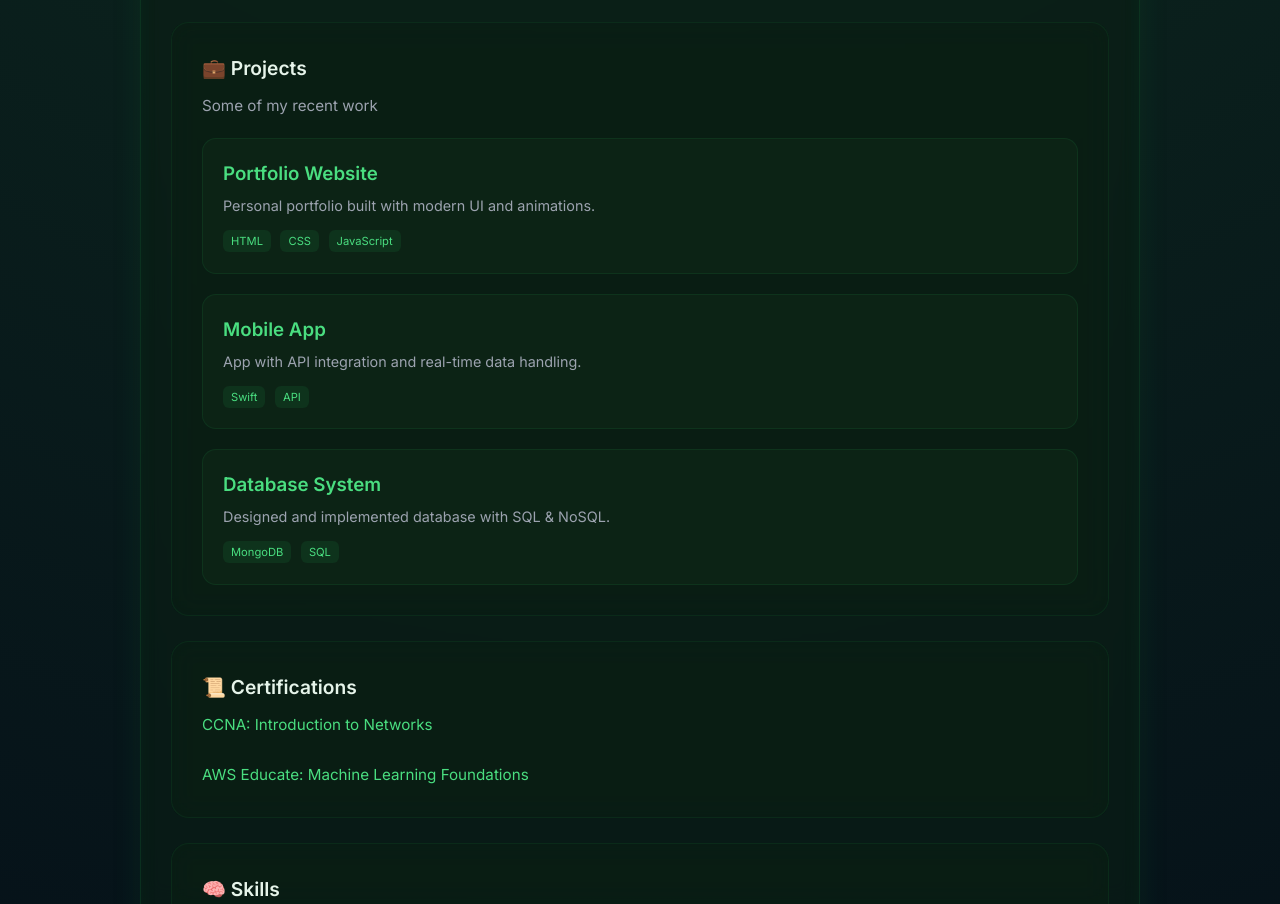
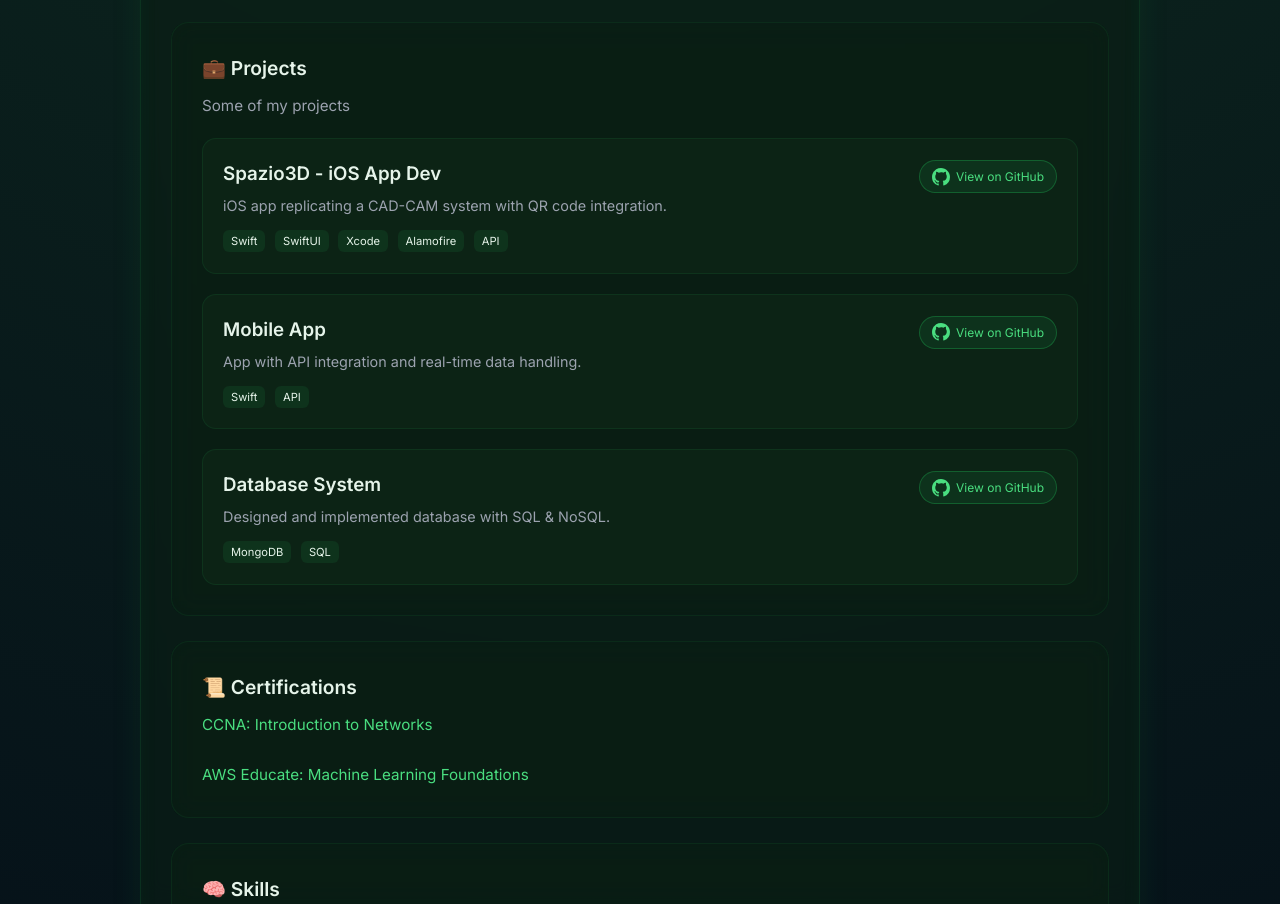
Before and after one commit to Leddosja/Leddosja.github.io, a plain HTML site: page index.html in a window 1280 px wide. Shown: the part 813-1717 px from the top of the page. Drawn offline with Linux system fonts and the light colour scheme.

Commit message:
Adding some CSS settings and improving project section

```diff
--- a/index.html
+++ b/index.html
@@ -59,28 +59,68 @@
 
     <div class="card" id="projects">
       <h2>💼 Projects</h2>
-      <p>Some of my recent work</p>
+      <p>Some of my projects</p>
 
       <div class="projects-grid">
 
         <!-- PROJECT 1 -->
-        <a href="https://github.com/Leddosja" target="_blank" class="project-card">
+        <div class="project-card">
           <div class="project-content">
-            <h3>Portfolio Website</h3>
-            <p>Personal portfolio built with modern UI and animations.</p>
+            <div class="project-header">
+              <h3>Spazio3D - iOS App Dev</h3>
+
+              <a href="https://github.com/Leddosja/Spazio3D" target="_blank" class="github-btn">
+                <svg height="18" width="18" viewBox="0 0 16 16" fill="currentColor">
+                  <path d="M8 0C3.58 0 0 3.58 0 8a8 8 0 005.47 7.59c.4.07.55-.17.55-.38
+                  0-.19-.01-.82-.01-1.49-2.01.37-2.53-.49-2.69-.94-.09-.23-.48-.94-.82-1.13
+                  -.28-.15-.68-.52-.01-.53.63-.01 1.08.58 1.23.82.72 1.21 1.87.87 2.33.66
+                  .07-.52.28-.87.51-1.07-1.78-.2-3.64-.89-3.64-3.95
+                  0-.87.31-1.59.82-2.15-.08-.2-.36-1.02.08-2.12
+                  0 0 .67-.21 2.2.82a7.66 7.66 0 012-.27c.68 0 1.36.09 2 .27
+                  1.53-1.04 2.2-.82 2.2-.82.44 1.1.16 1.92.08 2.12
+                  .51.56.82 1.27.82 2.15 0 3.07-1.87 3.75-3.65 3.95
+                  .29.25.54.73.54 1.48 0 1.07-.01 1.93-.01 2.2
+                  0 .21.15.46.55.38A8.01 8.01 0 0016 8c0-4.42-3.58-8-8-8z"/>
+                </svg>
+                View on GitHub
+              </a>
+            </div>
+
+            <p>iOS app replicating a CAD-CAM system with QR code integration.</p>
 
             <div class="project-tags">
-              <span>HTML</span>
-              <span>CSS</span>
-              <span>JavaScript</span>
+              <span>Swift</span>
+              <span>SwiftUI</span>
+              <span>Xcode</span>
+              <span>Alamofire</span>
+              <span>API</span>
             </div>
           </div>
-        </a>
+        </div>
 
         <!-- PROJECT 2 -->
-        <a href="https://github.com/Leddosja" target="_blank" class="project-card">
+        <div class="project-card">
           <div class="project-content">
-            <h3>Mobile App</h3>
+            <div class="project-header">
+              <h3>Mobile App</h3>
+
+              <a href="https://github.com/Leddosja" target="_blank" class="github-btn">
+                <svg height="18" width="18" viewBox="0 0 16 16" fill="currentColor">
+                  <path d="M8 0C3.58 0 0 3.58 0 8a8 8 0 005.47 7.59c.4.07.55-.17.55-.38
+                  0-.19-.01-.82-.01-1.49-2.01.37-2.53-.49-2.69-.94-.09-.23-.48-.94-.82-1.13
+                  -.28-.15-.68-.52-.01-.53.63-.01 1.08.58 1.23.82.72 1.21 1.87.87 2.33.66
+                  .07-.52.28-.87.51-1.07-1.78-.2-3.64-.89-3.64-3.95
+                  0-.87.31-1.59.82-2.15-.08-.2-.36-1.02.08-2.12
+                  0 0 .67-.21 2.2.82a7.66 7.66 0 012-.27c.68 0 1.36.09 2 .27
+                  1.53-1.04 2.2-.82 2.2-.82.44 1.1.16 1.92.08 2.12
+                  .51.56.82 1.27.82 2.15 0 3.07-1.87 3.75-3.65 3.95
+                  .29.25.54.73.54 1.48 0 1.07-.01 1.93-.01 2.2
+                  0 .21.15.46.55.38A8.01 8.01 0 0016 8c0-4.42-3.58-8-8-8z"/>
+                </svg>
+                View on GitHub
+              </a>
+            </div>
+
             <p>App with API integration and real-time data handling.</p>
 
             <div class="project-tags">
@@ -88,12 +128,32 @@
               <span>API</span>
             </div>
           </div>
-        </a>
+        </div>
+
 
         <!-- PROJECT 3 -->
-        <a href="https://github.com/Leddosja" target="_blank" class="project-card">
+        <div class="project-card">
           <div class="project-content">
-            <h3>Database System</h3>
+            <div class="project-header">
+              <h3>Database System</h3>
+
+              <a href="https://github.com/Leddosja" target="_blank" class="github-btn">
+                <svg height="18" width="18" viewBox="0 0 16 16" fill="currentColor">
+                  <path d="M8 0C3.58 0 0 3.58 0 8a8 8 0 005.47 7.59c.4.07.55-.17.55-.38
+                  0-.19-.01-.82-.01-1.49-2.01.37-2.53-.49-2.69-.94-.09-.23-.48-.94-.82-1.13
+                  -.28-.15-.68-.52-.01-.53.63-.01 1.08.58 1.23.82.72 1.21 1.87.87 2.33.66
+                  .07-.52.28-.87.51-1.07-1.78-.2-3.64-.89-3.64-3.95
+                  0-.87.31-1.59.82-2.15-.08-.2-.36-1.02.08-2.12
+                  0 0 .67-.21 2.2.82a7.66 7.66 0 012-.27c.68 0 1.36.09 2 .27
+                  1.53-1.04 2.2-.82 2.2-.82.44 1.1.16 1.92.08 2.12
+                  .51.56.82 1.27.82 2.15 0 3.07-1.87 3.75-3.65 3.95
+                  .29.25.54.73.54 1.48 0 1.07-.01 1.93-.01 2.2
+                  0 .21.15.46.55.38A8.01 8.01 0 0016 8c0-4.42-3.58-8-8-8z"/>
+                </svg>
+                View on GitHub
+              </a>
+            </div>
+
             <p>Designed and implemented database with SQL & NoSQL.</p>
 
             <div class="project-tags">
@@ -101,7 +161,7 @@
               <span>SQL</span>
             </div>
           </div>
-        </a>
+        </div>
 
       </div>
     </div>
--- a/style.css
+++ b/style.css
@@ -77,7 +77,6 @@
 header {
   text-align: center;
   padding: 120px 20px 80px;
-  animation: fadeUp 1s ease;
 }
 
 h1 {
@@ -99,8 +98,8 @@
   object-fit: cover;
   margin: -40px 0 40px;
 
-
-  animation: glowPulse 3s ease-in-out infinite;
+  will-change: transform, box-shadow;
+  animation: pulseGlow 4s ease-in-out infinite;
   transition: all 0.4s ease;
 }
 
@@ -116,16 +115,19 @@
 }
 
 /* glow animation */
-@keyframes glowPulse {
+@keyframes pulseGlow {
   0%, 100% {
+    transform: scale(1);
     box-shadow:
-      0 0 30px rgba(34,197,94,0.2),
+      0 0 25px rgba(34,197,94,0.2),
       0 0 50px rgba(34,197,94,0.1);
   }
+
   50% {
+    transform: scale(1.05);
     box-shadow:
-      0 0 100px rgba(34,197,94,0.4),
-      0 0 140px rgba(34,197,94,0.2);
+      0 0 80px rgba(34,197,94,0.5),
+      0 0 120px rgba(34,197,94,0.25);
   }
 }
 
@@ -150,18 +152,15 @@
   backdrop-filter: blur(12px);
   border: 1px solid rgba(34,197,94,0.08);
   transition: all 0.35s ease;
-  animation: fadeUp 0.8s ease;
   scroll-margin-top: 100px;
 }
 
 .card:hover {
-  transform: translateY(-8px) scale(1.02);
-  border-color: rgba(34,197,94,0.4);
+  transform: none;
+  border-color: rgba(34,197,94,0.2);
 
   box-shadow:
-    0 15px 40px rgba(0,0,0,0.5),
-    0 0 25px rgba(34,197,94,0.2),
-    0 0 60px rgba(34,197,94,0.1);
+    0 0 25px rgba(34,197,94,0.15);
 }
 
 .card h2 {
@@ -226,18 +225,6 @@
   color: #6b7280;
   font-size: 0.8rem;
   opacity: 0.7;
-}
-
-/* ===== ANIMATIONS ===== */
-@keyframes fadeUp {
-  from {
-    opacity: 0;
-    transform: translateY(25px);
-  }
-  to {
-    opacity: 1;
-    transform: translateY(0);
-  }
 }
 
 /* ===== SCROLL ANIMATION ===== */
@@ -405,3 +392,45 @@
 .about-text p:last-child {
   margin-bottom: 0;
 }
+
+/* header progetto con bottone */
+.project-header {
+  display: flex;
+  justify-content: space-between;
+  align-items: center;
+  gap: 10px;
+}
+
+/* bottone github */
+.github-btn {
+  display: flex;
+  align-items: center;
+  gap: 6px;
+
+  padding: 6px 12px;
+  font-size: 0.75rem;
+
+  background: rgba(34,197,94,0.1);
+  border: 1px solid rgba(34,197,94,0.3);
+  border-radius: 999px;
+
+  color: #4ade80;
+  text-decoration: none;
+
+  transition: all 0.3s ease;
+}
+
+/* hover */
+.github-btn:hover {
+  background: rgba(34,197,94,0.25);
+  transform: scale(1.05);
+}
+
+/* icona */
+.github-btn svg {
+  fill: currentColor;
+}
+
+.github-btn::after {
+  display: none !important;
+}
```
